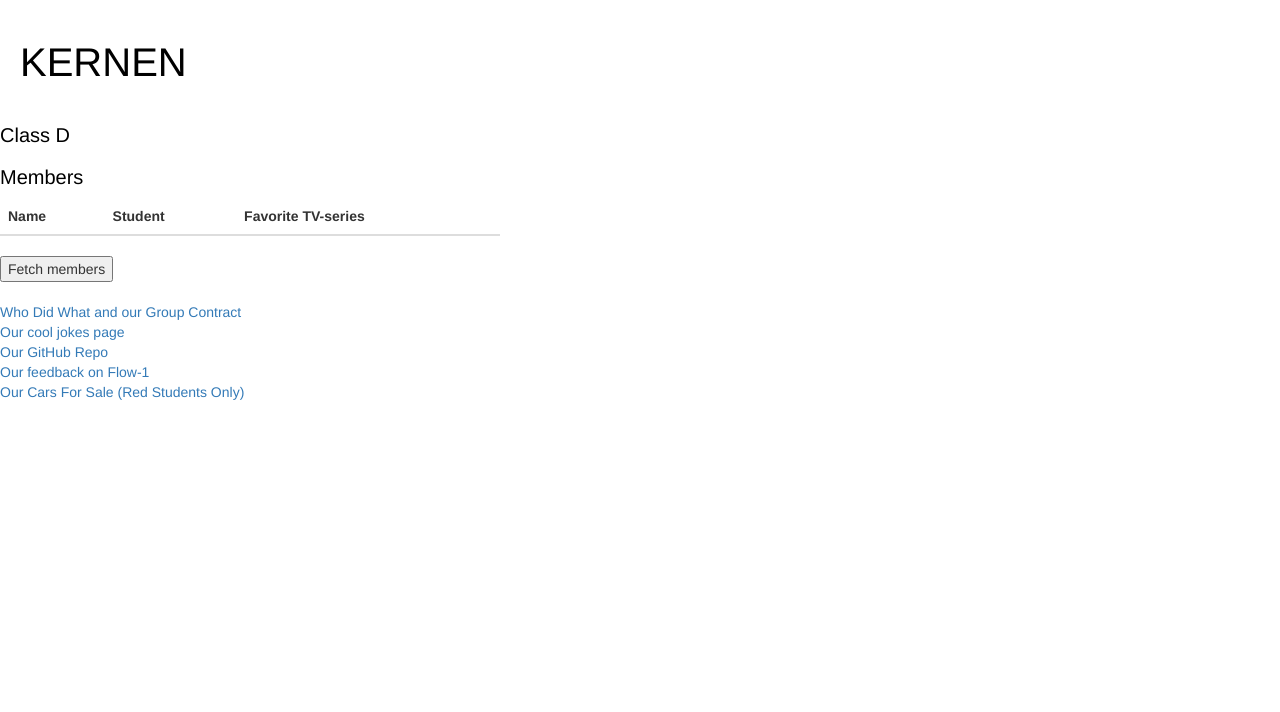
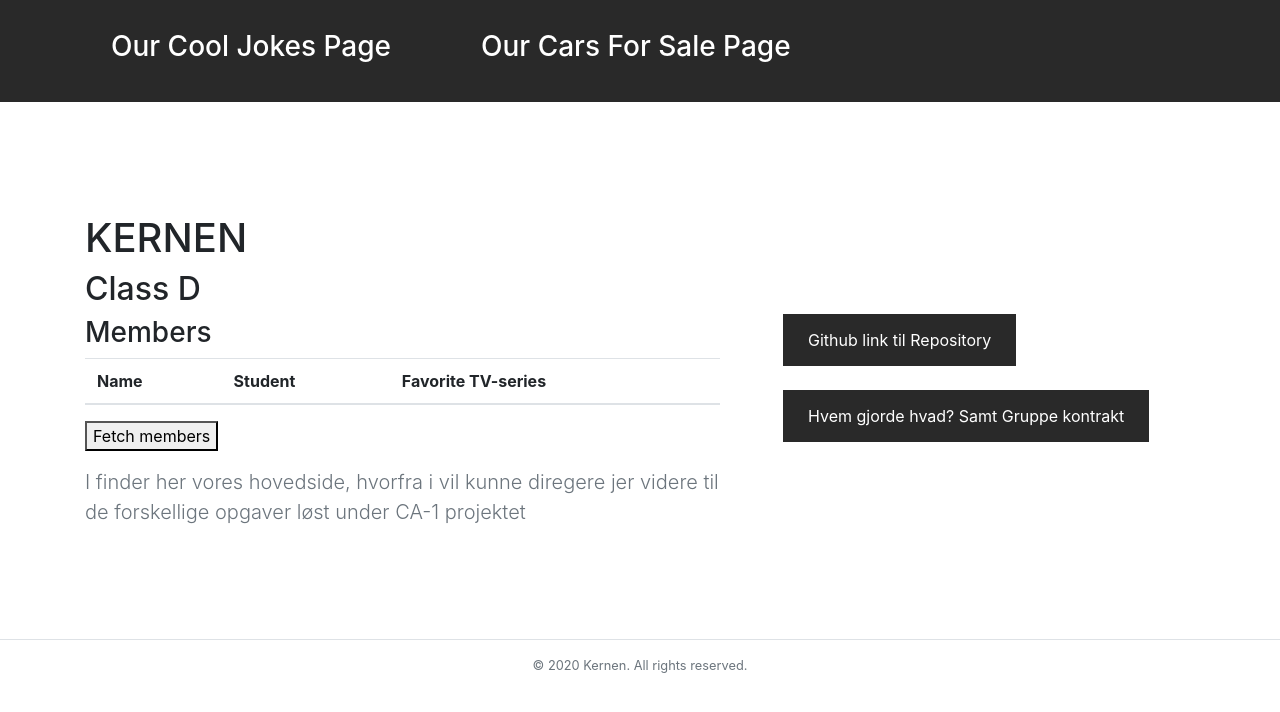
Before and after one commit to LukasBangStoltz/CA1_Opgave, a web app: page / in a window 1280 px wide. Shown: the top 712 px of the page. Run offline with its HTML, style and script files only (its server is not run), Linux system fonts and the light colour scheme; data that the repository does not hold is empty; some libraries are stand-ins or nearby versions.

Commit message:
ny index side

```diff
--- a/src/main/webapp/index.html
+++ b/src/main/webapp/index.html
@@ -1,27 +1,32 @@
-<!DOCTYPE html>
-<html>
+<html lang="en">
     <head>
-        <title>Start Page</title>
         <meta charset="UTF-8">
-        <meta http-equiv="Content-Type" content="text/html; charset=UTF-8">
-        <link rel="stylesheet" href="https://maxcdn.bootstrapcdn.com/bootstrap/3.4.1/css/bootstrap.min.css">
-        <style>
-            .headerBig {
-                padding: 20px;
-                color: black;
-                font-size: 40px;
-            }
-            .headerSmall {
-                color: black;
-                font-size: 20px;
-            }
-            .table{
-                table-layout: auto;
-                width: 500px;
-            }
-        </style>
+        <meta name="viewport" content="width=device-width, initial-scale=1.0">
+        <meta http-equiv="X-UA-Compatible" content="ie=edge">
+        <title>OurApp</title>
+        <link rel="stylesheet" href="https://stackpath.bootstrapcdn.com/bootstrap/4.1.3/css/bootstrap.min.css" integrity="sha384-MCw98/SFnGE8fJT3GXwEOngsV7Zt27NXFoaoApmYm81iuXoPkFOJwJ8ERdknLPMO" crossorigin="anonymous">
+        <script defer src="https://use.fontawesome.com/releases/v5.5.0/js/all.js" integrity="sha384-GqVMZRt5Gn7tB9D9q7ONtcp4gtHIUEW/yG7h98J7IpE3kpi+srfFyyB/04OV6pG0" crossorigin="anonymous"></script>
+        <link href="https://fonts.googleapis.com/css?family=Open+Sans:300,300i,400,400i,700,700i" rel="stylesheet">
+        <link rel="stylesheet" href="ourCss/ourCss.css">
+        <link rel="stylesheet" href="ourCss/hyperLinksStyle.css">
     </head>
+
+    <!--Headeren til index siden -->
     <body>
+        <header class="header-bar mb-3">
+            <div class="container d-flex flex-column flex-md-row align-items-center p-3">
+                <h3><a href="jokesPage.html" class="text-white">Our Cool Jokes Page</a></h3>
+                <h3 class="myDIV" style="margin-left: 40px"><a href="carsPage.html" class="text-white">Our Cars For Sale Page</a></h3>
+                <div class="hide">Dette link er KUN for de røde studerende</div>
+            </div>
+
+        </header>
+        <!-- header slutter her -->
+
+        <div class="container py-md-5">
+
+            <div class="row align-items-center">
+                <div class="col-lg-7 py-3 py-md-5">
                     <h1 class="headerBig">KERNEN</h1>
                     <h2 class="headerSmall">Class D</h2>
 
@@ -41,20 +46,30 @@
                             <button id="fetchButtonMembers">Fetch members</button>
                         </form>
                     </div>
-
-        <div id="linksDiv">
-            <br>
-            <a href="#">Who Did What and our Group Contract</a>
-            <br>
-            <a href="jokesPage.html">Our cool jokes page</a>
-            <br>
-            <a href="https://github.com/LukasBangStoltz/CA1_Opgave">Our GitHub Repo</a>
-            <br>
-            <a href="#">Our feedback on Flow-1</a>
-            <br>
-            <a href="carsPage.html">Our Cars For Sale (Red Students Only)</a>
+                    <p class="lead text-muted">I finder her vores hovedside, hvorfra i vil kunne diregere jer videre til de forskellige opgaver løst under CA-1 projektet</p>
                 </div>
 
+
+                <div class="col-lg-5 pl-lg-5 pb-3 py-lg-5">
+
+                    <a style="background-color: #292929" class="ex2" href="https://github.com/LukasBangStoltz/CA1_Opgave">Github link til Repository</a>
+                    <br>
+                    <br>
+                    <a style="background-color: #292929" class="ex2" href="#">Hvem gjorde hvad? Samt Gruppe kontrakt</a>
+
+                </div>
+            </div>
+        </div>
+
+        <!-- footer begins -->
+        <footer class="border-top text-center small text-muted py-3">
+            <p class="m-0">&copy; 2020 Kernen. All rights reserved.</p>
+        </footer>
+
         <script src="javascript/FetchMembers.js" type="text/javascript"></script>
+        <script src="https://code.jquery.com/jquery-3.3.1.slim.min.js" integrity="sha384-q8i/X+965DzO0rT7abK41JStQIAqVgRVzpbzo5smXKp4YfRvH+8abtTE1Pi6jizo" crossorigin="anonymous"></script>
+        <script src="https://cdnjs.cloudflare.com/ajax/libs/popper.js/1.14.3/umd/popper.min.js" integrity="sha384-ZMP7rVo3mIykV+2+9J3UJ46jBk0WLaUAdn689aCwoqbBJiSnjAK/l8WvCWPIPm49" crossorigin="anonymous"></script>
+        <script src="https://stackpath.bootstrapcdn.com/bootstrap/4.1.3/js/bootstrap.min.js" integrity="sha384-ChfqqxuZUCnJSK3+MXmPNIyE6ZbWh2IMqE241rYiqJxyMiZ6OW/JmZQ5stwEULTy" crossorigin="anonymous"></script>
+        <script>$('[data-toggle="tooltip"]').tooltip()</script>
     </body>
 </html>
--- /dev/null
+++ b/src/main/webapp/ourCss/hyperLinksStyle.css
@@ -0,0 +1,7 @@
+a:link, a:visited {
+  color: white;
+  padding: 14px 25px;
+  text-align: center;
+  text-decoration: none;
+  display: inline-block;
+}
--- /dev/null
+++ b/src/main/webapp/ourCss/ourCss.css
@@ -0,0 +1,23 @@
+a:hover {
+    cursor: pointer;
+}
+
+a.ex2:hover, a.ex2:active {
+    font-size: 120%;
+}
+
+
+button:hover {
+    cursor: pointer;
+}
+
+.header-bar {
+    background-color: #292929;
+}
+.hide {
+    display: none;
+}
+.myDIV:hover + .hide {
+    display: block;
+    color: red;
+}
```
Also changed, not shown: src/main/webapp/images/billedeChris.jpg (added). Lines whose indentation alone changed are shown as unchanged.
